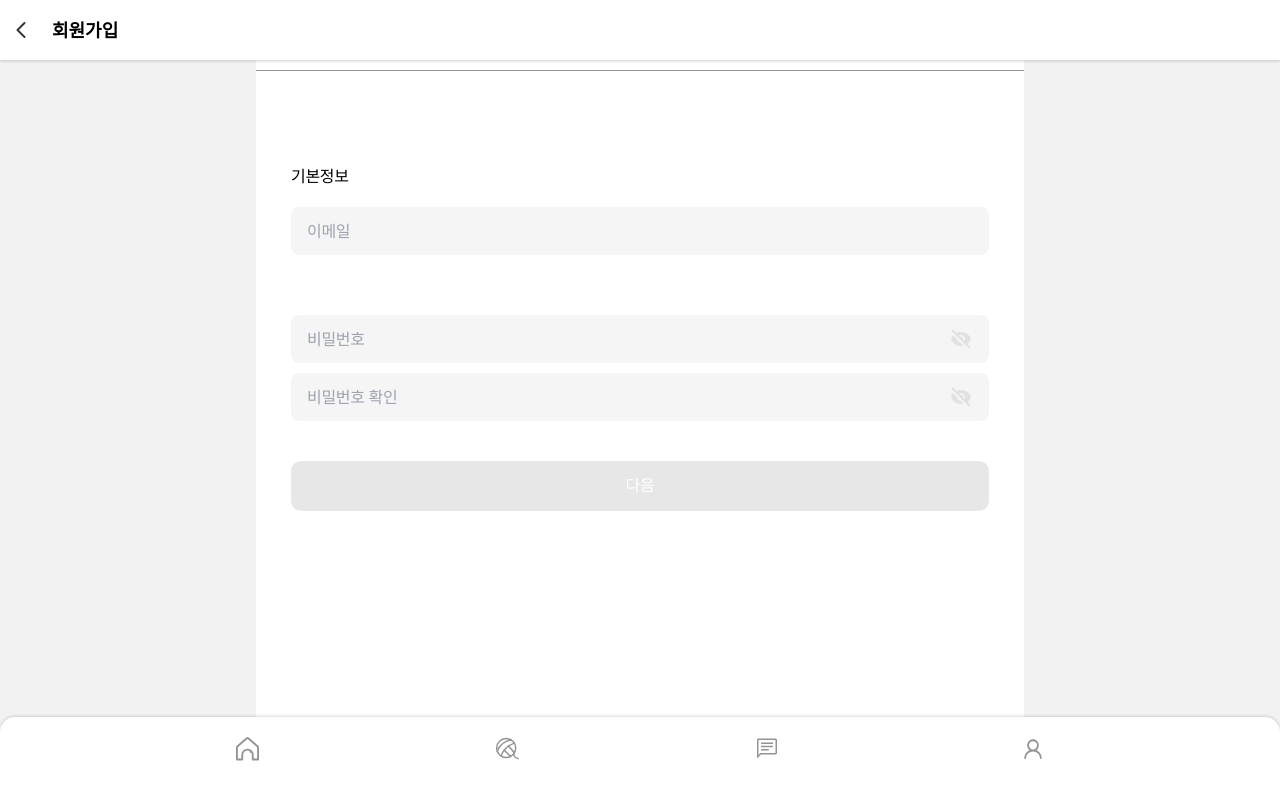
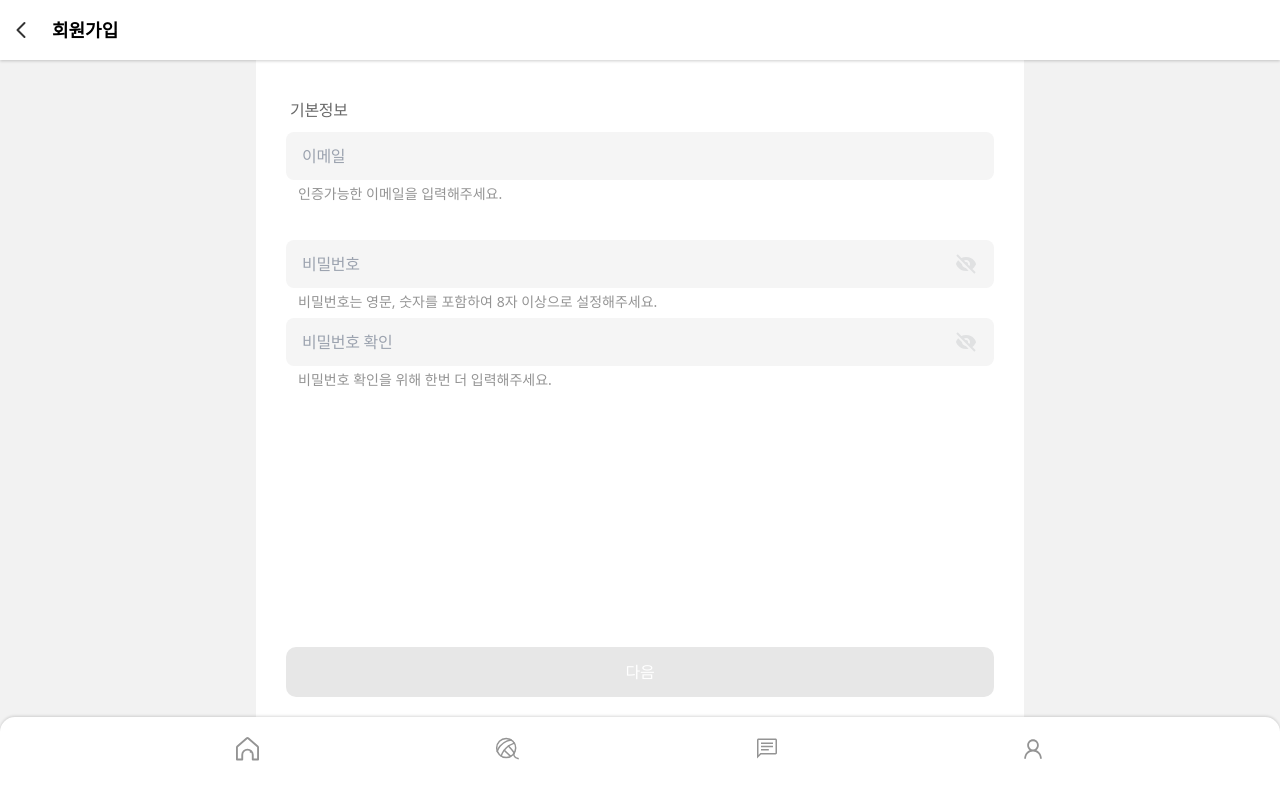
Before and after one commit to froggy-reboot/froggy-front, a React (Create React App) app: page /sign-up in a window 1280 px wide. Built offline with nearby package versions, Linux system fonts and the light colour scheme; no server answers.

Commit message:
Design : 회원가입 페이지 figma에 맞게 디자인 수정

```diff
--- a/src/pages/signup/SignUp.tsx
+++ b/src/pages/signup/SignUp.tsx
@@ -37,14 +37,11 @@ function SignUp() {
   };
   return (
     <div className="container">
-      <hr className="mt-[1rem] w-[100%] overflow-visible border-black-50" />
-      <div className="mt-[2.5rem]  w-[100%]">
       <form
         onSubmit={handleSubmit(onSubmit)}
-          className="mt-[6.5rem] flex w-[100%] flex-col md:mt-[7rem]">
-          <div className="mx-[2.5rem] flex flex-col px-[1rem] md:gap-[1.5rem]">
-            <p className="mb-2 text-Body">기본정보</p>
-            {/* 이메일 */}
+        className="mt-[4rem] flex h-[100vh] w-[100%] flex-col justify-between px-[3rem] md:gap-[1.5rem]">
+        <div className="flex flex-col gap-[3px]">
+          <p className="mb-[8px] pl-[4px] text-Body text-[#696969]">기본정보</p>
           <input
             {...register('email', {
               required: true,
@@ -58,11 +55,12 @@ function SignUp() {
             name="email"
             id="email"
           />
+          <span className="error_message text-black-50">
+            인증가능한 이메일을 입력해주세요.
+          </span>
           <span className="error_message">{errors?.email?.message}</span>
 
-            {/* 비밀번호 */}
-            <div className="mt-[3rem] flex flex-col gap-[0.5rem]">
-              <label className="relative ">
+          <label className="relative mt-[3rem]">
             {showPassword ? (
               <OpenEye className="input_eye" onClick={onClickHandler} />
             ) : (
@@ -81,20 +79,15 @@ function SignUp() {
               type={showPassword ? 'text' : 'password'}
             />
           </label>
+          <span className="error_message text-black-50">
+            비밀번호는 영문, 숫자를 포함하여 8자 이상으로 설정해주세요.
+          </span>
           <span className="error_message">{errors?.password?.message}</span>
-
-              {/* 비밀번호 확인 */}
           <label className="relative">
             {showPasswordConfirm ? (
-                  <OpenEye
-                    className="input_eye"
-                    onClick={onClickConfirmHandler}
-                  />
+              <OpenEye className="input_eye" onClick={onClickConfirmHandler} />
             ) : (
-                  <CloseEye
-                    className="input_eye"
-                    onClick={onClickConfirmHandler}
-                  />
+              <CloseEye className="input_eye" onClick={onClickConfirmHandler} />
             )}
             <input
               {...register('passwordConfirm', {
@@ -112,6 +105,9 @@ function SignUp() {
               type={showPasswordConfirm ? 'text' : 'password'}
             />
           </label>
+          <span className="error_message text-black-50">
+            비밀번호 확인을 위해 한번 더 입력해주세요.
+          </span>
           <span className="error_message">
             {errors?.passwordConfirm?.message}
           </span>
@@ -120,12 +116,10 @@ function SignUp() {
           type="submit"
           className={`submit_btn ${
             isValid ? 'bg-green-50' : 'bg-black-30'
-              }`}>
+          } mb-[2rem] `}>
           {NEXT}
         </button>
-          </div>
       </form>
-      </div>
     </div>
   );
 }
```
Lines whose indentation alone changed are shown as unchanged.
